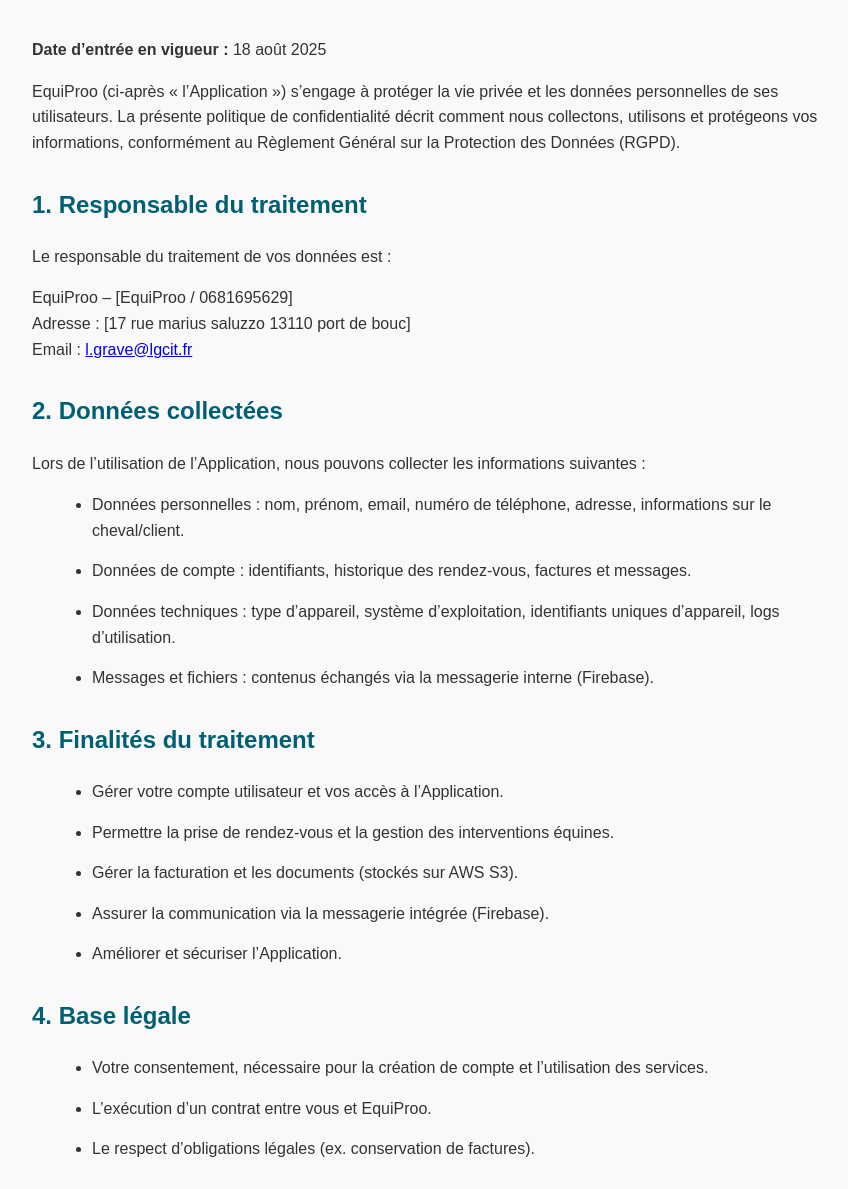
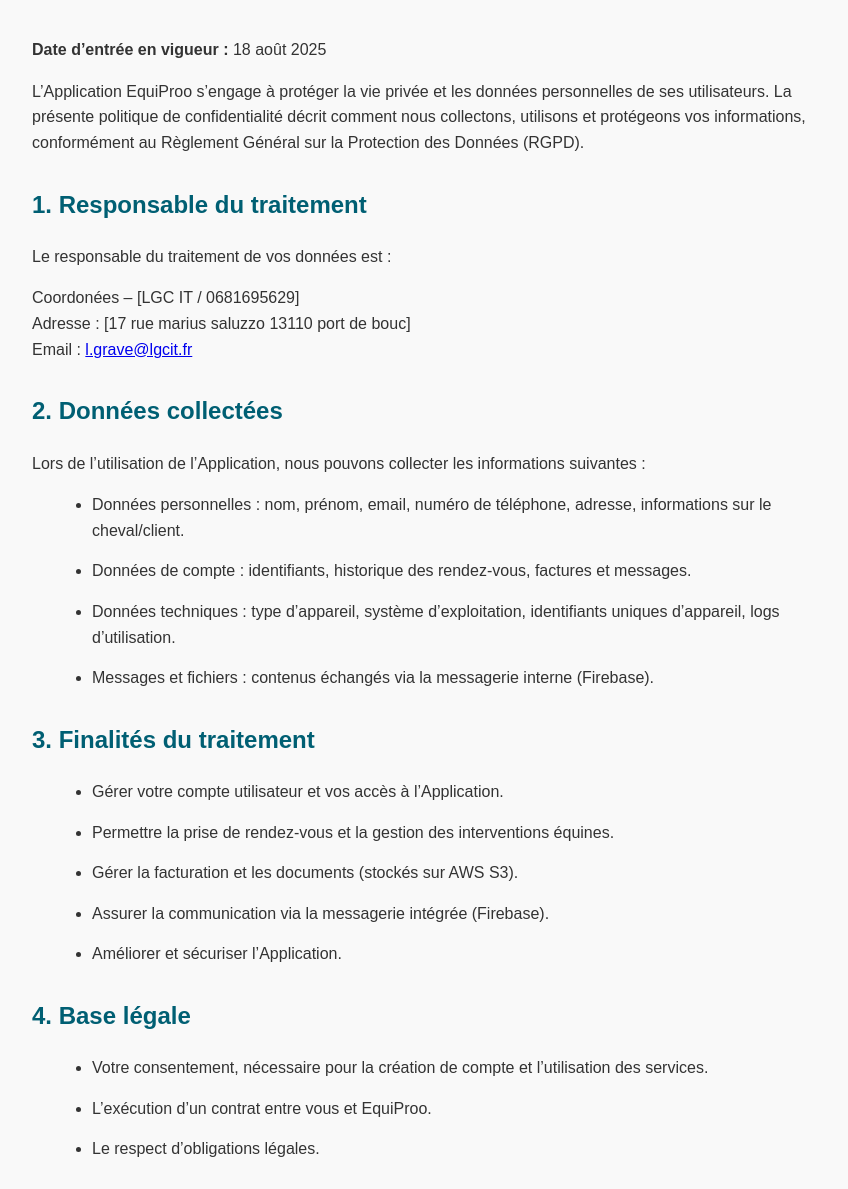
Before and after one commit to leagrave/equipro-policy, a plain HTML site: page index.html in a window 1280 px wide. Shown: the part 94-1283 px from the top of the page, without its empty margins (208-1056 px from the left). Drawn offline with Linux system fonts and the light colour scheme.

Commit message:
Update privacy policy wording in index.html

```diff
--- a/index.html
+++ b/index.html
@@ -38,12 +38,12 @@
 
     <p><strong>Date d’entrée en vigueur :</strong> 18 août 2025</p>
 
-    <p>EquiProo (ci-après « l’Application ») s’engage à protéger la vie privée et les données personnelles de ses utilisateurs. La présente politique de confidentialité décrit comment nous collectons, utilisons et protégeons vos informations, conformément au Règlement Général sur la Protection des Données (RGPD).</p>
+    <p>L’Application EquiProo s’engage à protéger la vie privée et les données personnelles de ses utilisateurs. La présente politique de confidentialité décrit comment nous collectons, utilisons et protégeons vos informations, conformément au Règlement Général sur la Protection des Données (RGPD).</p>
 
     <h2>1. Responsable du traitement</h2>
     <p>Le responsable du traitement de vos données est :</p>
     <p>
-        EquiProo – [EquiProo / 0681695629]<br>
+        Coordonées – [LGC IT / 0681695629]<br>
         Adresse : [17 rue marius saluzzo 13110 port de bouc]<br>
         Email : <a href="mailto:l.grave@lgcit.fr">l.grave@lgcit.fr</a>
     </p>
@@ -70,7 +70,7 @@
     <ul>
         <li>Votre consentement, nécessaire pour la création de compte et l’utilisation des services.</li>
         <li>L’exécution d’un contrat entre vous et EquiProo.</li>
-        <li>Le respect d’obligations légales (ex. conservation de factures).</li>
+        <li>Le respect d’obligations légales.</li>
     </ul>
 
     <h2>5. Partage des données</h2>
```
